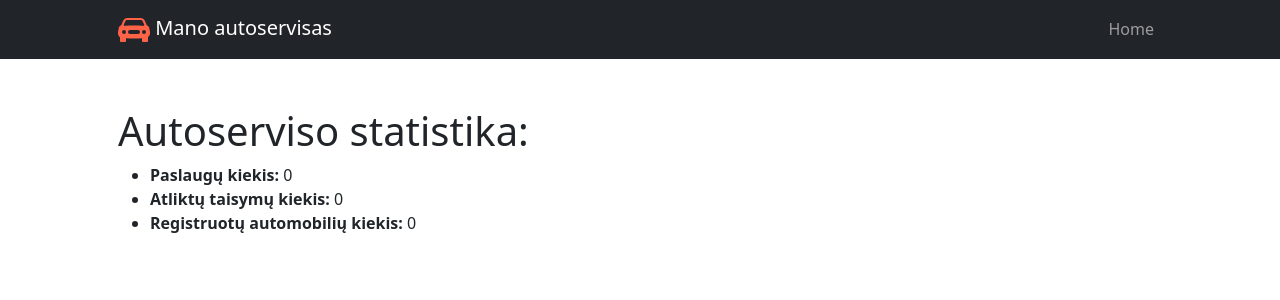
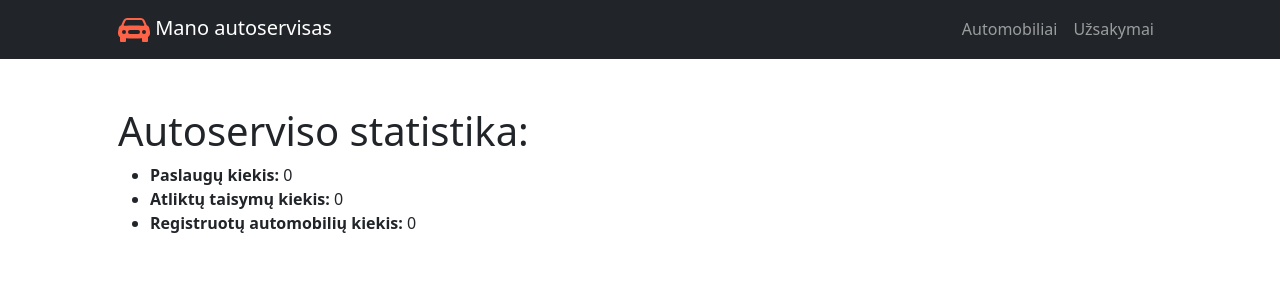
Before and after one commit to DonatasNoreika/autoservice_202506, a Django app: page /autoservice/ in a window 1280 px wide. Shown: the top 300 px of the page. Run offline with Django 5.2, Linux system fonts and the light colour scheme; data that the repository does not hold is empty; some libraries are stand-ins or nearby versions.

Commit message:
4 +Sutvarkyti meniu (sudėti aktyvias nuorodas į sukurtus view'sus)

```diff
--- a/mysite/autoservice/templates/base.html
+++ b/mysite/autoservice/templates/base.html
@@ -16,7 +16,7 @@
         <!-- Responsive navbar-->
         <nav class="navbar navbar-expand-lg navbar-dark bg-dark">
             <div class="container px-5">
-                <a class="navbar-brand" href="#!">
+                <a class="navbar-brand" href="{% url 'index' %}">
                     <svg xmlns="http://www.w3.org/2000/svg" width="32" height="32" fill="tomato" class="bi bi-car-front-fill" viewBox="0 0 16 16">
                       <path d="M2.52 3.515A2.5 2.5 0 0 1 4.82 2h6.362c1 0 1.904.596 2.298 1.515l.792 1.848c.075.175.21.319.38.404.5.25.855.715.965 1.262l.335 1.679q.05.242.049.49v.413c0 .814-.39 1.543-1 1.997V13.5a.5.5 0 0 1-.5.5h-2a.5.5 0 0 1-.5-.5v-1.338c-1.292.048-2.745.088-4 .088s-2.708-.04-4-.088V13.5a.5.5 0 0 1-.5.5h-2a.5.5 0 0 1-.5-.5v-1.892c-.61-.454-1-1.183-1-1.997v-.413a2.5 2.5 0 0 1 .049-.49l.335-1.68c.11-.546.465-1.012.964-1.261a.8.8 0 0 0 .381-.404l.792-1.848ZM3 10a1 1 0 1 0 0-2 1 1 0 0 0 0 2m10 0a1 1 0 1 0 0-2 1 1 0 0 0 0 2M6 8a1 1 0 0 0 0 2h4a1 1 0 1 0 0-2zM2.906 5.189a.51.51 0 0 0 .497.731c.91-.073 3.35-.17 4.597-.17s3.688.097 4.597.17a.51.51 0 0 0 .497-.731l-.956-1.913A.5.5 0 0 0 11.691 3H4.309a.5.5 0 0 0-.447.276L2.906 5.19Z"/>
                     </svg>
@@ -25,7 +25,8 @@
                 <button class="navbar-toggler" type="button" data-bs-toggle="collapse" data-bs-target="#navbarSupportedContent" aria-controls="navbarSupportedContent" aria-expanded="false" aria-label="Toggle navigation"><span class="navbar-toggler-icon"></span></button>
                 <div class="collapse navbar-collapse" id="navbarSupportedContent">
                     <ul class="navbar-nav ms-auto mb-2 mb-lg-0">
-                        <li class="nav-item"><a class="nav-link" aria-current="page" href="#!">Home</a></li>
+                        <li class="nav-item"><a class="nav-link" aria-current="page" href="{% url 'cars' %}">Automobiliai</a></li>
+                        <li class="nav-item"><a class="nav-link" aria-current="page" href="{% url 'orders' %}">Užsakymai</a></li>
                     </ul>
                 </div>
             </div>
```
